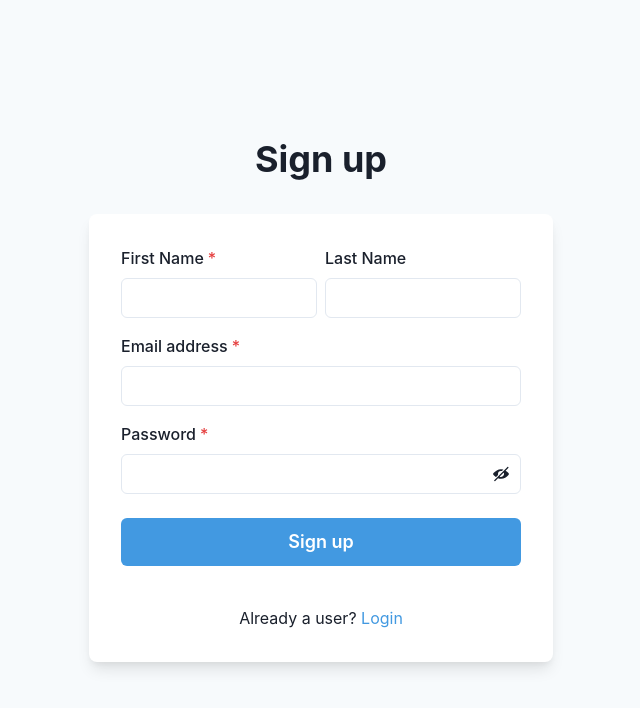
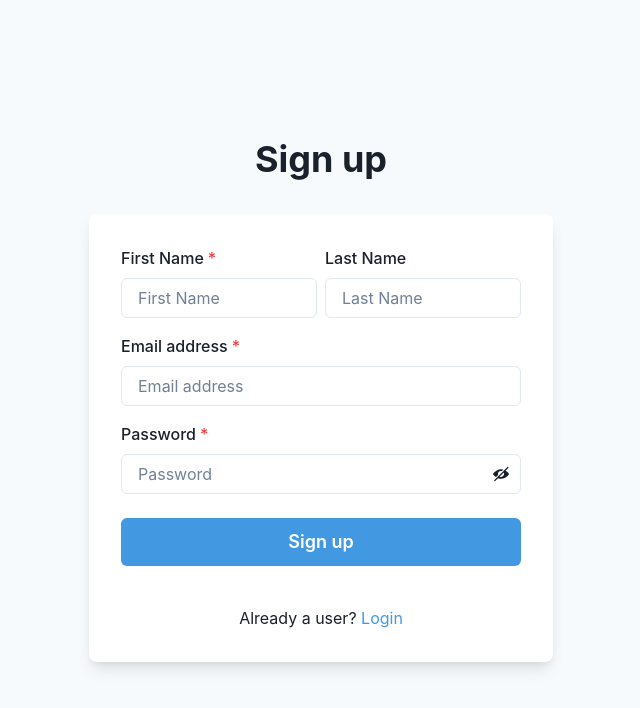
Before and after one commit to chiewyx/hfg-webapp, a React (Create React App) app: page /signup in a window 1280 px wide. Shown: the top 708 px of the page, without its empty margins (319-959 px from the left). Built offline with nearby package versions, Linux system fonts and the light colour scheme; no server answers.

Commit message:
Add log in, sign up

```diff
--- a/src/SignUp.js
+++ b/src/SignUp.js
@@ -14,12 +14,24 @@ import {
     useColorModeValue,
     Link,
   } from '@chakra-ui/react';
-  import { useState } from 'react';
+  import { useState} from 'react';
   import { ViewIcon, ViewOffIcon } from '@chakra-ui/icons';
+  import { registerWithEmailAndPassword} from './firebase';
+
 
   export default function Signup() {
     const [showPassword, setShowPassword] = useState(false);
+    const [firstName, setFirstName] = useState('');
+    const [lastName, setLastName] = useState('');
+    const [email, setEmail] = useState('')
+    const [password, setPassword] = useState('')
 
+
+
+    const register = () => {
+      if (!firstName) alert("Please enter name");
+      registerWithEmailAndPassword(firstName, lastName, email, password);
+    };
     return (
       <Flex
         minH={'100vh'}
@@ -42,24 +54,50 @@ import {
                 <Box>
                   <FormControl id="firstName" isRequired>
                     <FormLabel>First Name</FormLabel>
-                    <Input type="text" />
+                    <Input
+                      type="text"
+                      label = "First Name"
+                      value = {firstName}
+                      onChange = {(e) => setFirstName(e.target.value)}
+                      requried
+                      placeholder = "First Name"
+                    />
                   </FormControl>
                 </Box>
                 <Box>
                   <FormControl id="lastName">
                     <FormLabel>Last Name</FormLabel>
-                    <Input type="text" />
+                    <Input
+                      type="text"
+                      label = "Last Name"
+                      value = {lastName}
+                      onChange = {(e) => setLastName(e.target.value)}
+                      requried
+                      placeholder = "Last Name"
+                    />
                   </FormControl>
                 </Box>
               </HStack>
               <FormControl id="email" isRequired>
                 <FormLabel>Email address</FormLabel>
-                <Input type="email" />
+                <Input type="email"
+                  label="Email address"
+                  value={email}
+                  onChange={(e) => setEmail(e.target.value)}
+                  required
+                  placeholder="Email address"
+                />
               </FormControl>
               <FormControl id="password" isRequired>
                 <FormLabel>Password</FormLabel>
                 <InputGroup>
-                  <Input type={showPassword ? 'text' : 'password'} />
+                  <Input
+                    type={showPassword ? 'text' : 'password'}
+                    label="Create password"
+                    value={password}
+                    onChange={(e) => setPassword(e.target.value)}
+                    required
+                    placeholder="Password" />
                   <InputRightElement h={'full'}>
                     <Button
                       variant={'ghost'}
@@ -79,7 +117,8 @@ import {
                   color={'white'}
                   _hover={{
                     bg: 'blue.500',
-                  }}>
+                  }}
+                  onClick = {register}>
                   Sign up
                 </Button>
               </Stack>
--- a/src/firebase.js
+++ b/src/firebase.js
@@ -8,10 +8,7 @@ import {
 } from "firebase/auth";
 import {
   getFirestore,
-  query,
-  getDocs,
   collection,
-  where,
   addDoc,
  } from "firebase/firestore";
 
@@ -68,6 +65,7 @@ const logout = () => {
   signOut(auth);
 };
 
+
 export {
   auth,
   db,
--- a/src/login.js
+++ b/src/login.js
@@ -9,12 +9,36 @@ import {
   Link,
   Button,
   Heading,
-  Text,
   useColorModeValue,
 } from "@chakra-ui/react";
-import { Link as ReactRouterLink } from "react-router-dom";
+
+import { useNavigate } from 'react-router-dom'
+import React, {useState } from 'react';
+import { auth } from "./firebase";
+import {  signInWithEmailAndPassword   } from 'firebase/auth';
 
 export default function SimpleCard() {
+  const navigate = useNavigate();
+  const [email, setEmail] = useState('');
+  const [password, setPassword] = useState('');
+  const onLogin = (e) => {
+    e.preventDefault();
+    signInWithEmailAndPassword(auth, email, password)
+    .then((userCredential) => {
+        // Signed in
+        const user = userCredential.user;
+        navigate("/home")
+        console.log(user);
+    })
+    .catch((error) => {
+        const errorCode = error.code;
+        const errorMessage = error.message;
+        console.log(errorCode, errorMessage)
+    });
+
+}
+
+
   return (
     <Flex
       minH={"100vh"}
@@ -35,11 +59,23 @@ export default function SimpleCard() {
           <Stack spacing={4}>
             <FormControl id="email">
               <FormLabel>Email address</FormLabel>
-              <Input type="email" />
+              <Input
+                name="email"
+                type="email"
+                required
+                placeholder="Email address"
+                onChange={(e)=>setEmail(e.target.value)}
+              />
             </FormControl>
             <FormControl id="password">
               <FormLabel>Password</FormLabel>
-              <Input type="password" />
+              <Input
+                name="password"
+                type="password"
+                required
+                placeholder="Password"
+                onChange={(e)=>setPassword(e.target.value)}
+              />
             </FormControl>
             <Stack spacing={10}>
               <Stack
@@ -56,9 +92,7 @@ export default function SimpleCard() {
                 _hover={{
                   bg: "blue.500",
                 }}
-                as={ReactRouterLink}
-                to="/home"
-              >
+                onClick={(onLogin)}>
                 Sign in
               </Button>
             </Stack>
```
